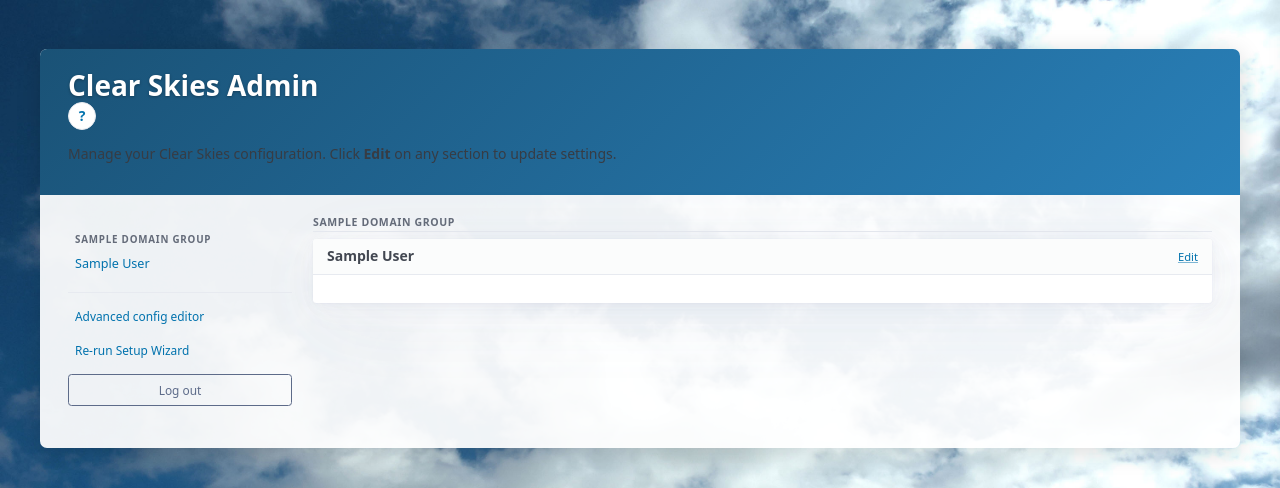
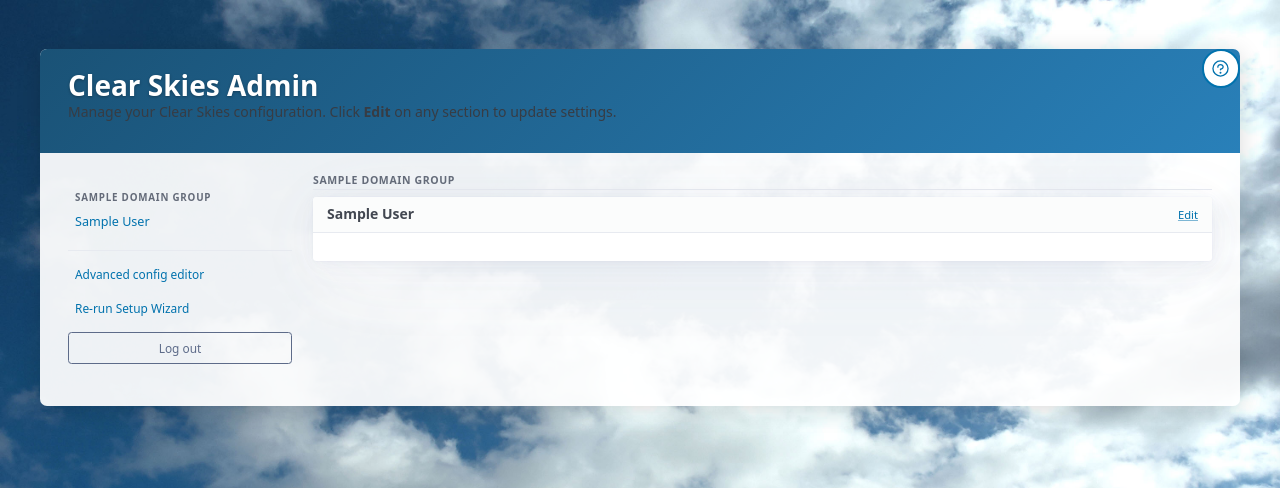
Before and after one commit to clearskies-wx/weewx-clearskies-stack, a FastAPI app: template weewx_clearskies_config/templates/admin/landing.html in a window 1280 px wide. Shown: the top 488 px of the page. Run offline with FastAPI, Linux system fonts and the light colour scheme; the template is opened without the code that fills it: most values are stand-ins (such as "Sample title", 1, 10 or a date in 2020); parts of the project's set-up code (start-up, migrations or seed data) failed here and were passed over; some libraries are stand-ins or nearby versions.

Commit message:
feat(help): use Phosphor Question icon, position top-right of header
Replace plain ? text with the Phosphor Question SVG (regular weight,
question mark in circle). Make the button 2.75rem with a primary-color
border. Position it absolutely in the top-right of the step/section
header so it sits on the same line as the heading.

Co-Authored-By: Claude Opus 4.6 (1M context) <noreply@anthropic.com>

```diff
--- a/weewx_clearskies_config/static/css/help-panel.css
+++ b/weewx_clearskies_config/static/css/help-panel.css
@@ -144,36 +144,48 @@
   }
 }
 
-/* ── Trigger button (? icon) ────────────────────────────────────────── */
+/* ── Trigger button (Phosphor Question icon) ───────────────────────── */
+
+/* Position the trigger in the top-right of its containing header. */
+:has(> .help-trigger) {
+  position: relative;
+}
 
 .help-trigger {
+  position: absolute;
+  top: 0;
+  right: 0;
   display: inline-flex;
   align-items: center;
   justify-content: center;
-  width: 2rem;
-  height: 2rem;
+  width: 2.75rem;
+  height: 2.75rem;
   padding: 0;
-  border: 1px solid var(--pico-muted-border-color);
+  border: 2px solid var(--pico-primary);
   border-radius: 50%;
   background: var(--pico-card-background-color, #fff);
   color: var(--pico-primary);
-  font-size: 1rem;
-  font-weight: 700;
-  line-height: 1;
   cursor: pointer;
   flex-shrink: 0;
-  transition: background-color 0.15s ease, border-color 0.15s ease;
+  transition: background-color 0.15s ease, border-color 0.15s ease,
+              color 0.15s ease, transform 0.15s ease;
+}
+
+.help-trigger svg {
+  width: 1.5rem;
+  height: 1.5rem;
 }
 
 .help-trigger:hover {
   background: var(--pico-primary);
   color: var(--pico-primary-inverse);
   border-color: var(--pico-primary);
+  transform: scale(1.08);
 }
 
 .help-trigger:focus-visible {
   outline: 2px solid var(--pico-primary);
-  outline-offset: 2px;
+  outline-offset: 3px;
 }
 
 /* ── Mobile overlay (<=768px) ───────────────────────────────────────── */
--- a/weewx_clearskies_config/templates/macros/help_panel.html
+++ b/weewx_clearskies_config/templates/macros/help_panel.html
@@ -23,7 +23,9 @@
         aria-label="{{ label }}"
         aria-expanded="false"
         aria-controls="help-panel"
-        data-help-url="{{ help_url }}">?</button>
+        data-help-url="{{ help_url }}">
+  <svg xmlns="http://www.w3.org/2000/svg" width="24" height="24" fill="currentColor" viewBox="0 0 256 256" aria-hidden="true"><path d="M140,180a12,12,0,1,1-12-12A12,12,0,0,1,140,180ZM128,72c-22.06,0-40,16.15-40,36v4a8,8,0,0,0,16,0v-4c0-11.03,10.77-20,24-20s24,8.97,24,20-10.77,20-24,20a8,8,0,0,0-8,8v8a8,8,0,0,0,16,0v-.72c18.24-3.35,32-17.9,32-35.28C168,88.15,150.06,72,128,72Zm100,56A100,100,0,1,1,128,28,100.11,100.11,0,0,1,228,128Zm-16,0a84,84,0,1,0-84,84A84.09,84.09,0,0,0,212,128Z"/></svg>
+</button>
 {% endmacro %}
 
 
```
